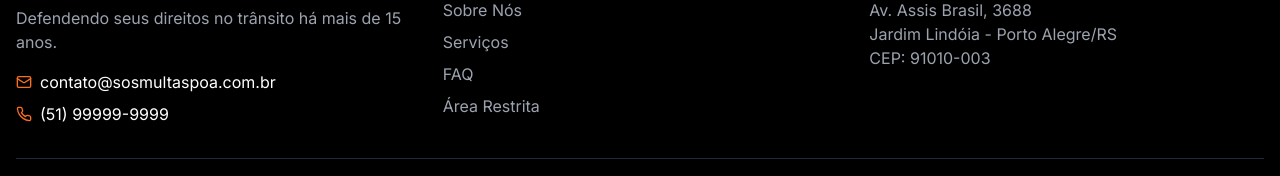
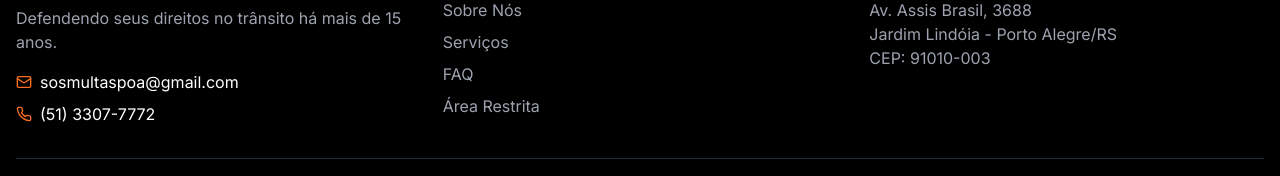
Before and after one commit to brendonalcantara97/multa-lead-flow, a React (Vite) app: page / in a window 1280 px wide. Shown: the part 3162-3338 px from the top of the page. Built offline with nearby package versions, Linux system fonts and the light colour scheme.

Commit message:
Visual edit in Lovable
Edited UI in Lovable

```diff
--- a/src/pages/Index.tsx
+++ b/src/pages/Index.tsx
@@ -547,11 +547,12 @@ Solicite agora mesmo sua análise gratuita!</p>
               </p>
               <div className="flex items-center gap-2 mb-2">
                 <Mail className="h-4 w-4 text-orange-500" />
-                <span>contato@sosmultaspoa.com.br</span>
+                <span>sosmultaspoa@gmail.com</span>
               </div>
               <div className="flex items-center gap-2">
                 <Phone className="h-4 w-4 text-orange-500" />
-                <span>(51) 99999-9999</span>
+                <span>(51) 3307-7772
+              </span>
               </div>
             </div>
 
```
